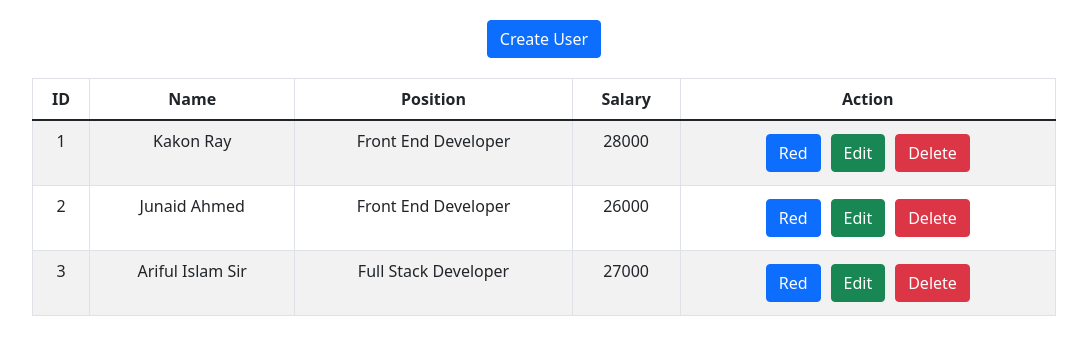
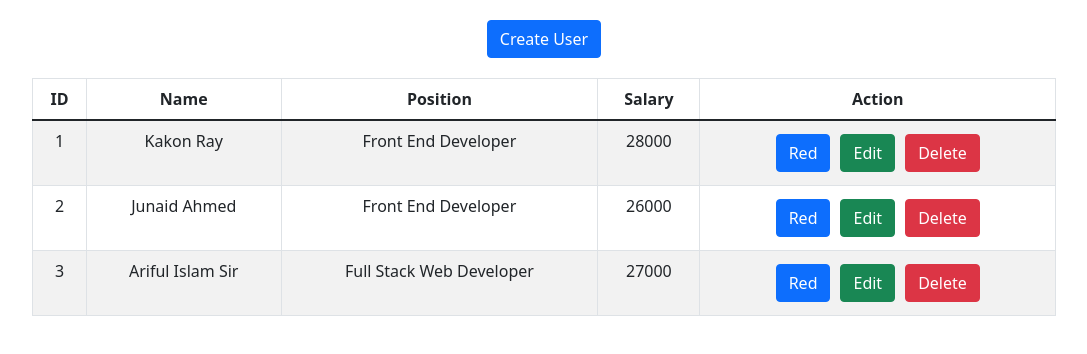
Before and after one commit to kakon-ray/crud-operations, a React (Create React App) app: page / in a window 1280 px wide. Shown: the top 354 px of the page, without its empty margins (96-1183 px from the left). Built offline with nearby package versions, Linux system fonts and the light colour scheme.

Commit message:
some text change

```diff
--- a/src/component/userContext/userContext.js
+++ b/src/component/userContext/userContext.js
@@ -19,7 +19,7 @@ export const UserProvider = (props) => {
     {
       id: 3,
       name: "Ariful Islam Sir",
-      position: "Full Stack Developer",
+      position: "Full Stack Web Developer",
       salary: 27000,
     },
   ]);
```
